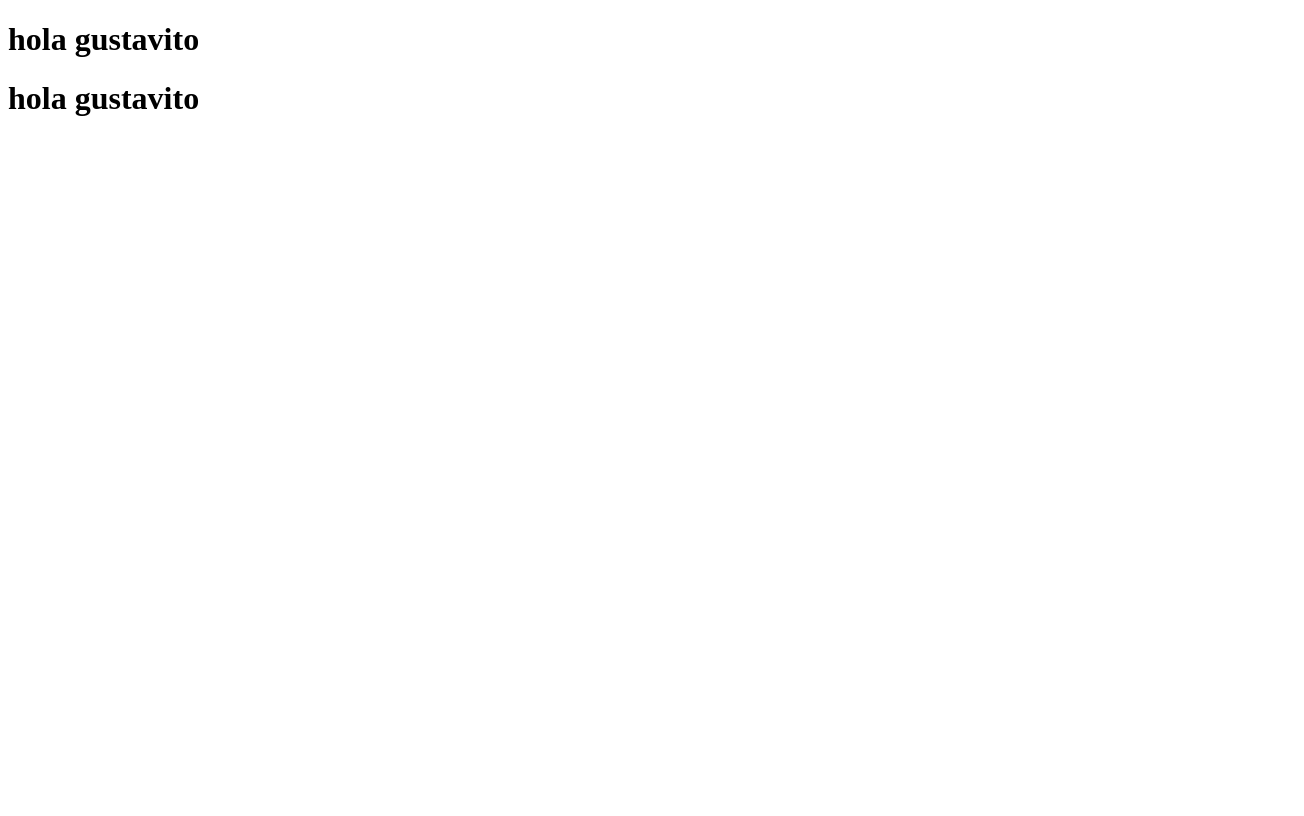
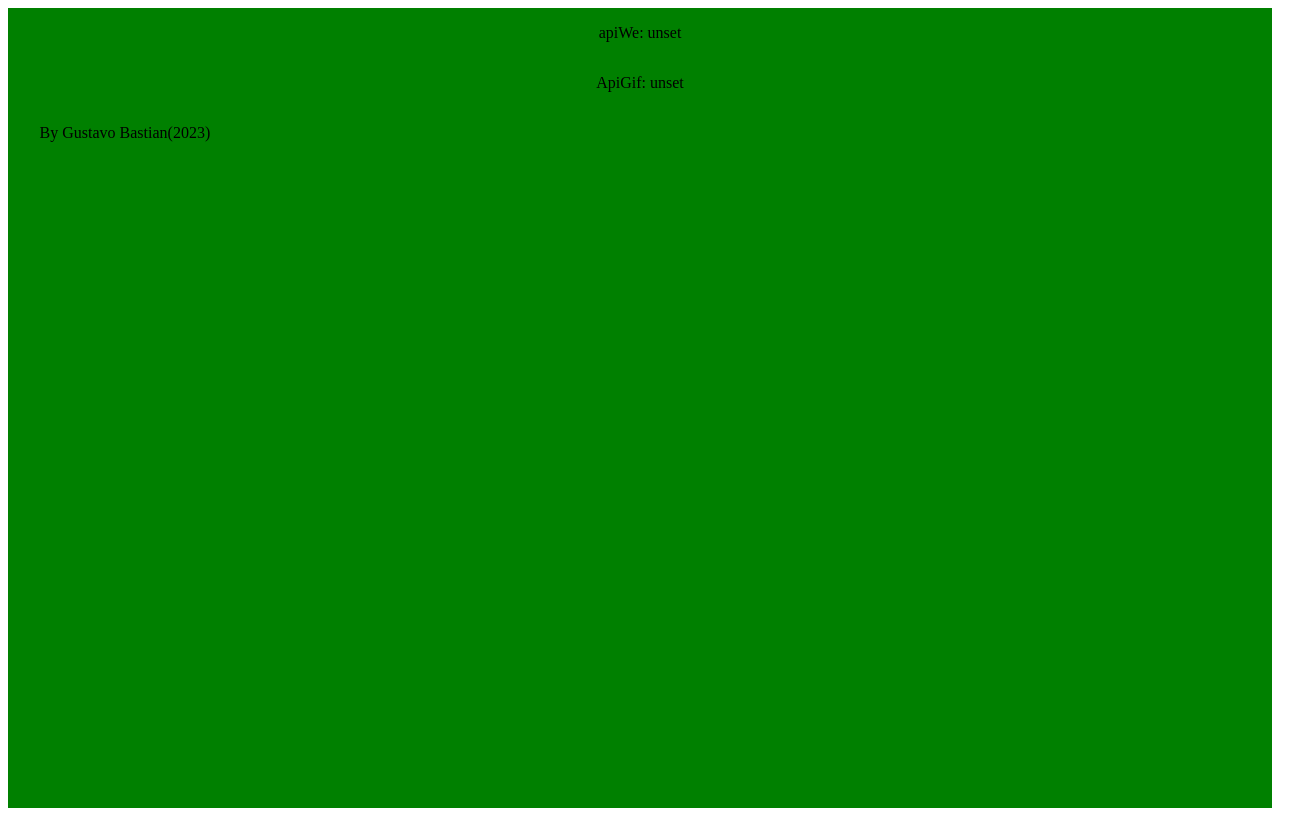
Before and after one commit to gustavobastian/weather-app, a website built with webpack: page dist/index.html in a window 1280 px wide. Shown: the whole page, 1304 px wide, since content can reach past the window. Built offline with nearby package versions, Linux system fonts and the light colour scheme; some packages are replaced by stand-ins of ours; no server answers.

Commit message:
adding some divs

```diff
--- a/src/index.js
+++ b/src/index.js
@@ -1,4 +1,27 @@
+import { apiWeather } from "./env";
+import { apiGif } from "./env";
 
-let myTitle=document.createElement('h1')
-myTitle.innerText="hola gustavito"
-document.body.appendChild(myTitle);
+import './style.css';
+
+
+let mainContent=document.createElement('div')
+mainContent.id="mainContent"
+mainContent.className="mainContent";
+
+let myTitle2=document.createElement('p')
+myTitle2.innerText="apiWe: "+apiWeather
+
+let myTitle3=document.createElement('p')
+myTitle3.innerText="ApiGif: "+apiGif
+
+mainContent.appendChild(myTitle2)
+mainContent.appendChild(myTitle3)
+
+let footer=document.createElement('div')
+footer.className="footer";
+footer.id="footer";
+let myFooter=document.createElement('p')
+myFooter.innerText="By Gustavo Bastian(2023)"
+footer.appendChild(myFooter)
+mainContent.appendChild(footer);
+document.body.appendChild(mainContent);
--- a/src/style.css
+++ b/src/style.css
@@ -1,3 +1,20 @@
-h1{
-    font-weight: bold;
+
+.mainContent{
+    display: flex;
+    flex-direction: column;
+    justify-content: center;
+    background: green;
+    height: 100vh;
+    align-items: center;
 }
+.footer{
+    display: flex;
+    flex-direction: row;
+    background: transparent;
+    height: 100vh;
+    width: 100%;
+    margin-top: auto%;
+    margin-bottom: 10%;
+    padding-left: 5%;
+
+}
```
Also changed, not shown: dist/index.bundle.js, 1 other file.
